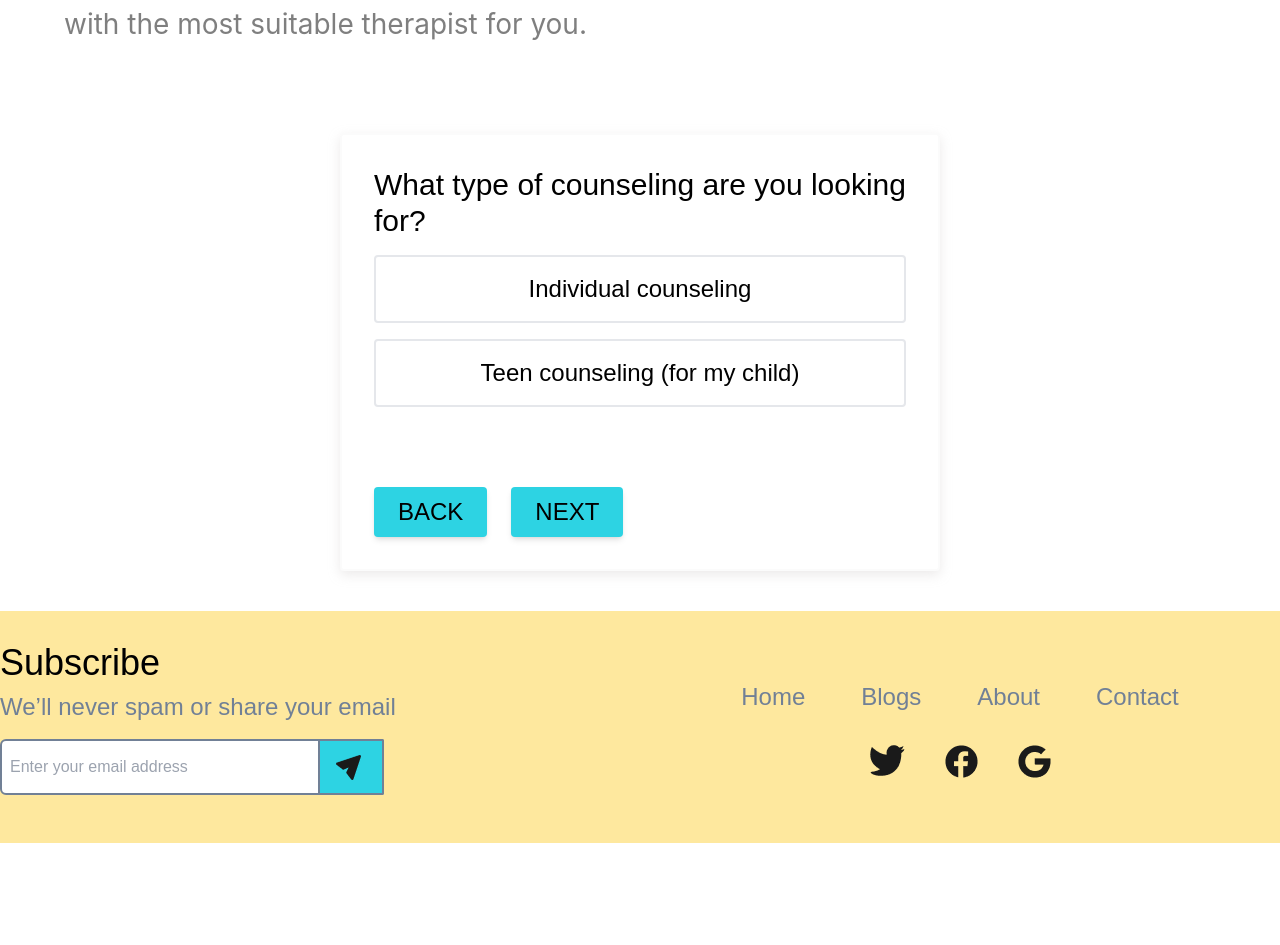
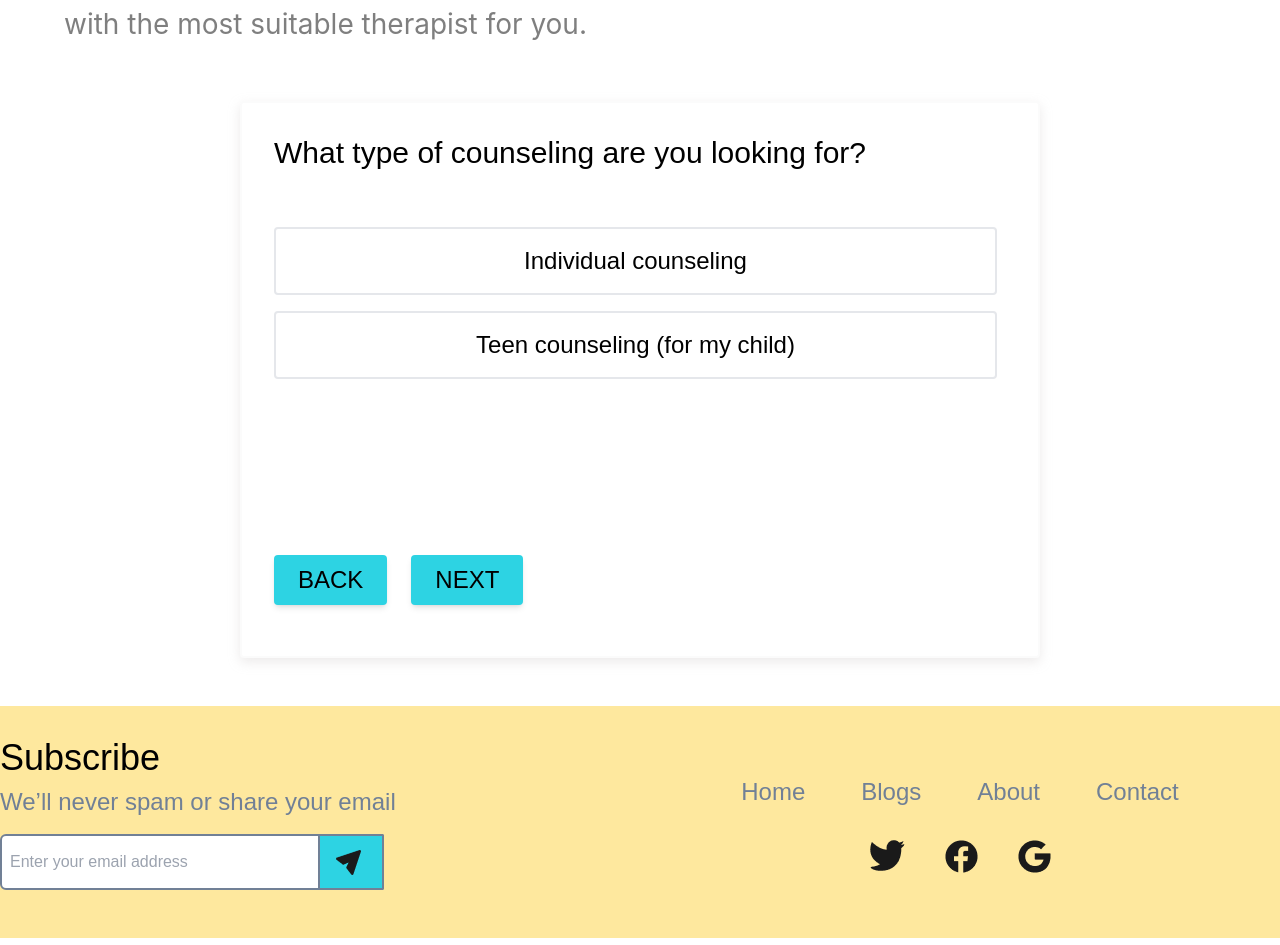
Before and after one commit to ninaderochka/sugar-and-thunder, a React (Create React App) app: page /Booking in a window 1280 px wide. Shown: the part 485-1430 px from the top of the page. Before the commit the page ends 1328 px from the top, so only its background shows below. Built offline with nearby package versions, Linux system fonts and the light colour scheme.

Commit message:
almost complete

```diff
--- a/src/components/Footer.js
+++ b/src/components/Footer.js
@@ -1,4 +1,5 @@
 import React from 'react';
+import { Link } from 'react-router-dom';
 import twitter from '../images/twitter.png';
 import facebook from '../images/facebook.png';
 import gmail from '../images/gmail.png';
@@ -32,34 +33,30 @@ const Footer = () => {
         </div>
         <div className="w-full md:w-1/2 md:text-left mb-6 md:mb-0">
           <nav className="flex justify-center mb-7">
-            <button
-              type="button"
-              // href="#"
+            <Link
+              to="/"
               className="px-7 py-1 font-light text-2xl rounded-md text-footer-gray"
             >
               Home
-            </button>
-            <button
-              type="button"
-              // href="#"
+            </Link>
+            <Link
+              to="/Blog"
               className="px-7 py-1 font-light text-2xl rounded-md text-footer-gray"
             >
               Blogs
-            </button>
-            <button
-              type="button"
-              // href="#"
+            </Link>
+            <Link
+              to="/About"
               className="px-7 py-1 font-light text-2xl rounded-md text-footer-gray"
             >
               About
-            </button>
-            <button
-              type="button"
-              // href="#"
+            </Link>
+            <Link
+              to="Contact"
               className="px-7 py-1 font-light text-2xl rounded-md text-footer-gray"
             >
               Contact
-            </button>
+            </Link>
           </nav>
           <div className="flex justify-center">
             <a
--- a/src/components/Header.js
+++ b/src/components/Header.js
@@ -22,7 +22,9 @@ export default function Header() {
 
           {/* button */}
           <div className=" ml-32 py-5 mt-12">
-            <Link to='/Booking'><Button value="BOOK AN APPOINTMENT" /></Link>
+            <Link to="/Booking">
+              <Button value="BOOK AN APPOINTMENT" />
+            </Link>
           </div>
         </div>
 
--- a/src/components/Navbar.js
+++ b/src/components/Navbar.js
@@ -6,7 +6,8 @@ import Logo from '../images/Logo.svg';
 function Navbar() {
   return (
     <nav
-      className="flex justify-between align-center p-4 h-[106px] bg-light-blue font-poppins"
+      className="flex justify-between flex-wrap
+      items-center align-center p-4 h-[106px] bg-light-blue font-poppins  focus:text-light-yellow focus:underline-offset-2"
       role="navigation"
     >
       <div className="pl-8 flex">
@@ -31,18 +32,30 @@ function Navbar() {
           />
         </svg>
       </div>
-      <div className="pr-8 text-xl focus:text-light-yellow underline-offset-2 transition-colors md:block hidden">
-        <Link className="p-4" to="/">
+      <div className="pr-8 text-xl transition-colors md:block hidden">
+        <Link
+          className="p-4 focus:text-light-yellow focus:underline focus:font-bold"
+          to="/"
+        >
           Home
         </Link>
-        <Link className="p-4" to="/Blog">
+        <Link
+          className="p-4  focus:text-light-yellow focus:underline focus:font-bold"
+          to="/Blog"
+        >
           Blogs
         </Link>
-        <Link className="p-4" to="/About">
+        <Link
+          className="p-4  focus:text-light-yellow focus:underline focus:font-bold"
+          to="/About"
+        >
           About
         </Link>
         {/* <img src={triangle} alt='triangle' className='p-0'/> */}
-        <Link className="p-4" to="/Contact">
+        <Link
+          className="p-4  focus:text-light-yellow focus:underline focus:font-bold"
+          to="/Contact"
+        >
           Contact us
         </Link>
         <Link to="/Signup">
--- a/src/components/Questions.js
+++ b/src/components/Questions.js
@@ -1,37 +1,42 @@
 export const Questions = {
   questions: [
     {
-          question:
-            'What type of counseling are you looking for?',
+      question: 'What type of counseling are you looking for?',
       choices: ['Individual counseling', 'Teen counseling (for my child)'],
-          type: 'choice'
-
+      type: 'normal',
+    },
+    {
+      question: 'What is your relationship status?',
+      choices: ['Single', 'Married', 'Divorced'],
+      type: 'normal',
+    },
+    {
+      question: 'Have you ever been in therapy before?',
+      choices: ['Yes', 'No'],
+      type: 'normal',
     },
     {
       question:
-            'What is your relationship status?',
-          choices: ['Single', 'Married', 'Divorced'],
-          type: 'choice'
-        },
-        {
-          question:
-            'Have you ever been in therapy before?',
+        'Are there any specific qualities that you’d like in a counselor?',
       choices: [
-            'Yes',
-            'No'
+        'I prefer a male counselor',
+        'I prefer a female counselor',
+        'I prefer an older counselor (45+)',
+        'I prefer a non-religious counselor',
       ],
-          type: 'choice'
-
-        },
-        {
-          question: 'Are there any specific qualities that you’d like in a counselor?',
-          choices: ['I prefer a male counselor', 'I prefer a female counselor', 'I prefer an older counselor (45+)', 'I prefer a non-religious counselor'],
-          type: 'radio'
+      type: 'radio',
     },
     {
       question: 'Are there any issues you’d like to focus on?',
-            choices: ['Depression', 'Stress and Anxiety', 'Relationship issues', 'Family conflicts','Trauma and abuse','Eating disorders'],
-            type: 'radio'
+      choices: [
+        'Depression',
+        'Stress and Anxiety',
+        'Relationship issues',
+        'Family conflicts',
+        'Trauma and abuse',
+        'Eating disorders',
+      ],
+      type: 'radio',
     },
   ],
-    }
+};
--- a/src/containers/Booking.js
+++ b/src/containers/Booking.js
@@ -1,56 +1,85 @@
-import React, { useState } from 'react'
-import { Questions } from '../components/Questions'
-import Button from '../components/Button'
+import React, { useState } from 'react';
+import { Questions } from '../components/Questions';
+import Button from '../components/Button';
 
 function Booking() {
-    const [currentQuestion, setCurrentQuestion] = useState(0)
-    const { questions } = Questions
-    const { question , choices } = questions[currentQuestion]
-    const [ selectedAnswer, setSelectedAnswer ] = useState('')
+  const [currentQuestion, setCurrentQuestion] = useState(0);
+  const { questions } = Questions;
+  const { question, choices, type } = questions[currentQuestion];
+  const [selectedAnswer, setSelectedAnswer] = useState('');
 
   const onSelectedAnswer = (answer) => {
     if (answer === choices) {
-            setSelectedAnswer(true)
+      setSelectedAnswer(true);
     }
-    }
+  };
 
   function handleNext() {
-        setCurrentQuestion((prev) => prev + 1)
+    setCurrentQuestion((prev) => prev + 1);
   }
   function handlePrev() {
-        setCurrentQuestion((prev) => prev -1 )
+    setCurrentQuestion((prev) => prev - 1);
   }
-  return (<div>
+  return (
+    <div>
       <div className="px-16 py-12 font-normal">
-               <h1 className="text-[50px] uppercase mb-4">let&apos;s match you with the right therapist</h1>
-               <p className="text-[28px] text-black/50">Please fill out this short questionnaire to provide some general and anonymous background <br/>
-                about you and the issues you&apos;d like to deal with in online therapy. It would help us match you<br/>
-                with the most suitable therapist for you. </p>
+        <h1 className="text-[50px] uppercase mb-4">
+          let&apos;s match you with the right therapist
+        </h1>
+        <p className="text-[28px] text-black/50">
+          Please fill out this short questionnaire to provide some general and
+          anonymous background <br />
+          about you and the issues you&apos;d like to deal with in online
+          therapy. It would help us match you
+          <br />
+          with the most suitable therapist for you.{' '}
+        </p>
       </div>
 
-    <div className='flex justify-center p-10 mx-auto'>
-        <div className='bg-white border-border-grey shadow-shadow-grey drop-shadow-lg box-border p-8 border-2 rounded w-2/4 h-full mx-auto max-h-content aspect-sqaure'>
-
+      <div className="w-full flex flex-col p-2 sm:w-1/2 lg:w-full mb-10">
+        <div className="bg-white border-border-grey shadow-shadow-grey drop-shadow-lg box-border p-8 border-2 rounded w-full md:w-full md:mx-auto lg:w-[800px] lg:h-[557px]">
           <div className="grid gap-y-4 m-auto">
-        <h3 className='font-poppins text-3xl font-normal'>{question}</h3>
-        <div className='grid gap-y-4 align-middle'>
-           {choices.map((answer,index) => {
+            <h3 className="font-poppins text-3xl font-normal">{question}</h3>
+            <div className="grid gap-y-4 pt-10">
+              {choices.map((answer, index) => {
+                if (type === 'normal') {
                   return (
-
-                <input type="button" value={answer}
- onClick={() => onSelectedAnswer(answer)} key={answer} className={`font-poppins text-2xl border-2 w-full p-4 rounded focus:bg-button-blue focus:text-white ${selectedAnswer === index ? 'bg-button-blue' : ''}`} />
-            )
+                    <input
+                      type="button"
+                      value={answer}
+                      onClick={() => onSelectedAnswer(answer)}
+                      key={answer}
+                      className={`font-poppins text-2xl border-2 w-full lg:w-[723px] p-4 rounded focus:bg-button-blue focus:text-white ${
+                        selectedAnswer === index ? 'bg-button-blue' : ''
+                      }`}
+                    />
+                  );
+                }
+                return (
+                  <div className="flex whitespace-nowrap font-poppins text-2xl gap-5">
+                    <input
+                      id={`${currentQuestion}-${index}`}
+                      type="radio"
+                      value={answer}
+                      onChange={() => onSelectedAnswer(answer)}
+                      key={answer}
+                    />
+                    <label htmlFor={`${currentQuestion}-${index}`}>
+                      {answer}
+                    </label>
+                  </div>
+                );
               })}
             </div>
-    </div>
-        <div className='flex gap-6 mt-20'>
-        <Button type='button' onClick={() => handlePrev()} value='Back'/>
-<Button type='button' onClick={() => handleNext()} value='Next'/>
+            <div className="flex gap-6 mt-20 fixed py-[340px]">
+              <Button type="button" onClick={() => handlePrev()} value="Back" />
+              <Button type="button" onClick={() => handleNext()} value="Next" />
             </div>
           </div>
         </div>
       </div>
-  )
+    </div>
+  );
 }
 
-export default Booking
+export default Booking;
```
Lines whose indentation alone changed are shown as unchanged.
